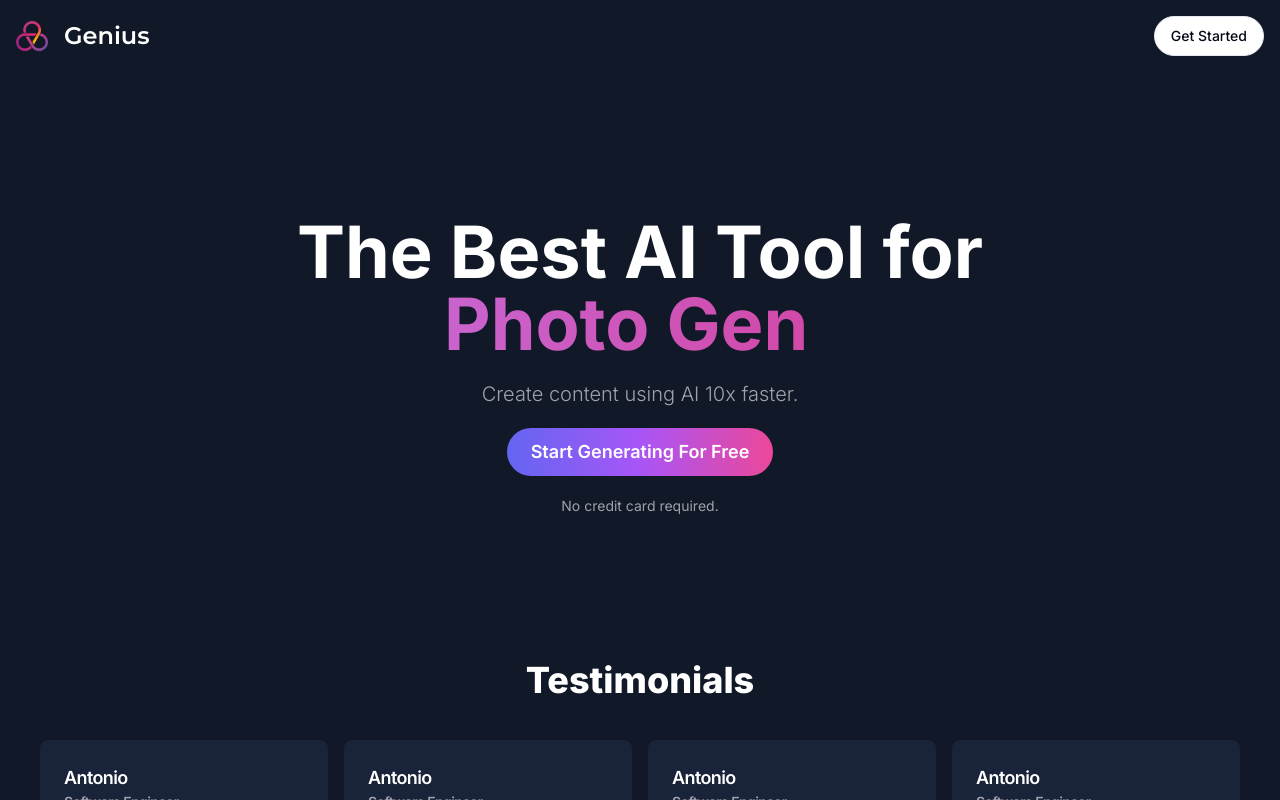
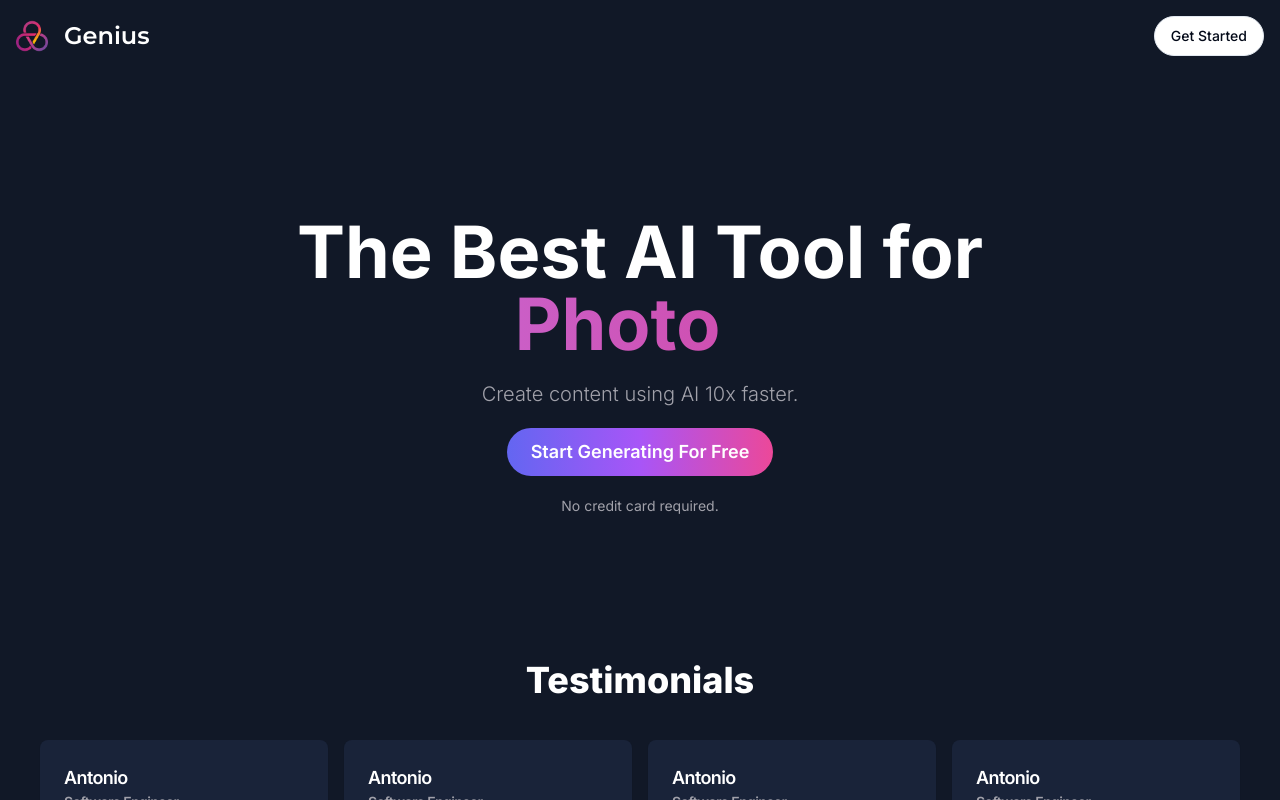
Before and after one commit to vedantnaik1008/my-app, a Next.js app: page / in a window 1280 px wide. Built offline with nearby package versions, Linux system fonts and the light colour scheme; no server answers.

Commit message:
removed chat bot from twComponent

```diff
--- a/components/LandingHero.tsx
+++ b/components/LandingHero.tsx
@@ -12,8 +12,7 @@ const LandingHero = () => {
         <h1 className="">The Best AI Tool for</h1>
         <div className="text-transparent bg-clip-text bg-gradient-to-r from-purple-400 to-pink-600">
             <TypewriterComponent options={{
-                strings: ["Chatbot.",
-                "Photo Generation.",
+                strings: ["Photo Generation.",
                 "Music Generation.",
                 "Animation Generation.",
                 "Video Generation.",],
--- a/components/Sidebar.tsx
+++ b/components/Sidebar.tsx
@@ -7,7 +7,6 @@ import { Montserrat } from 'next/font/google'
 import { cn } from '@/lib/utils'
 import { Settings,Code,Music,VideoIcon,ImageIcon,LayoutDashboard, MessageSquare } from 'lucide-react'
 import {usePathname} from 'next/navigation'
-import internal from 'stream'
 import FreeCounter from './FreeCounter'
 
 const montserrat = Montserrat({
```
